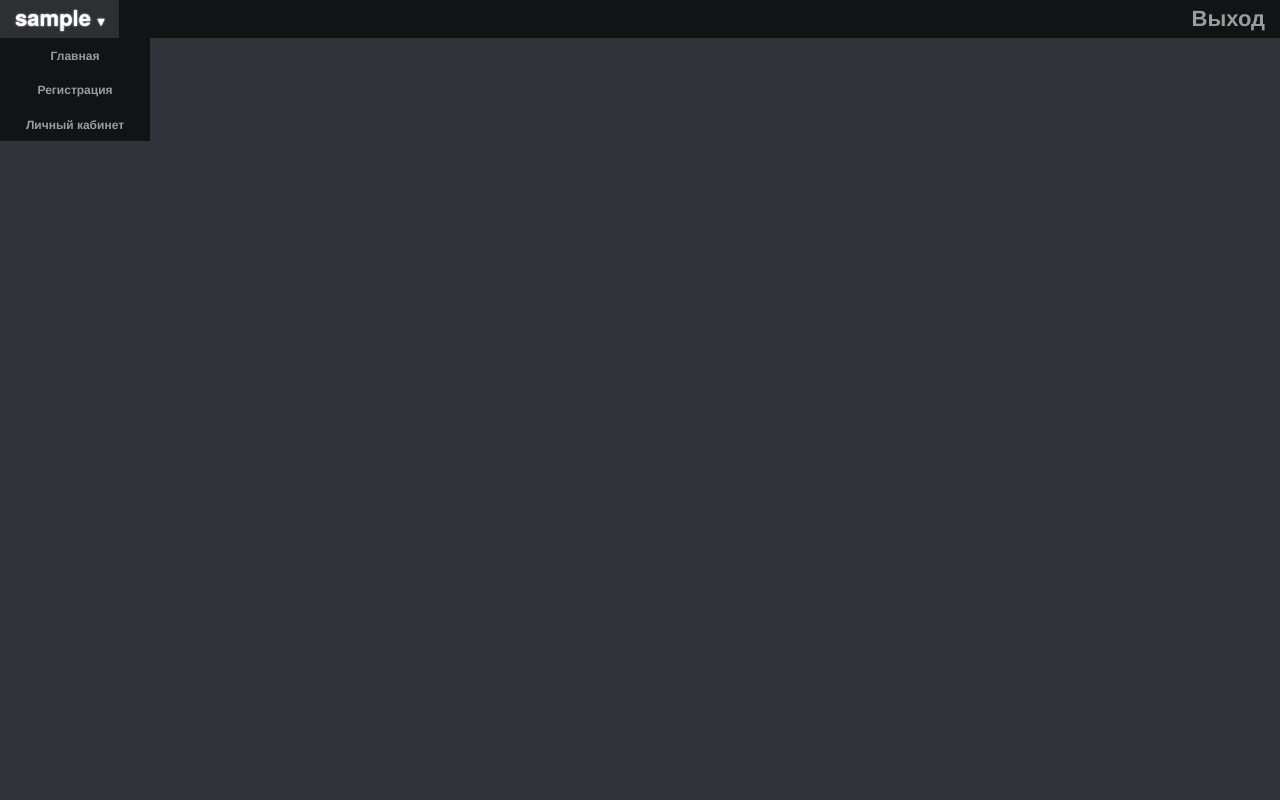
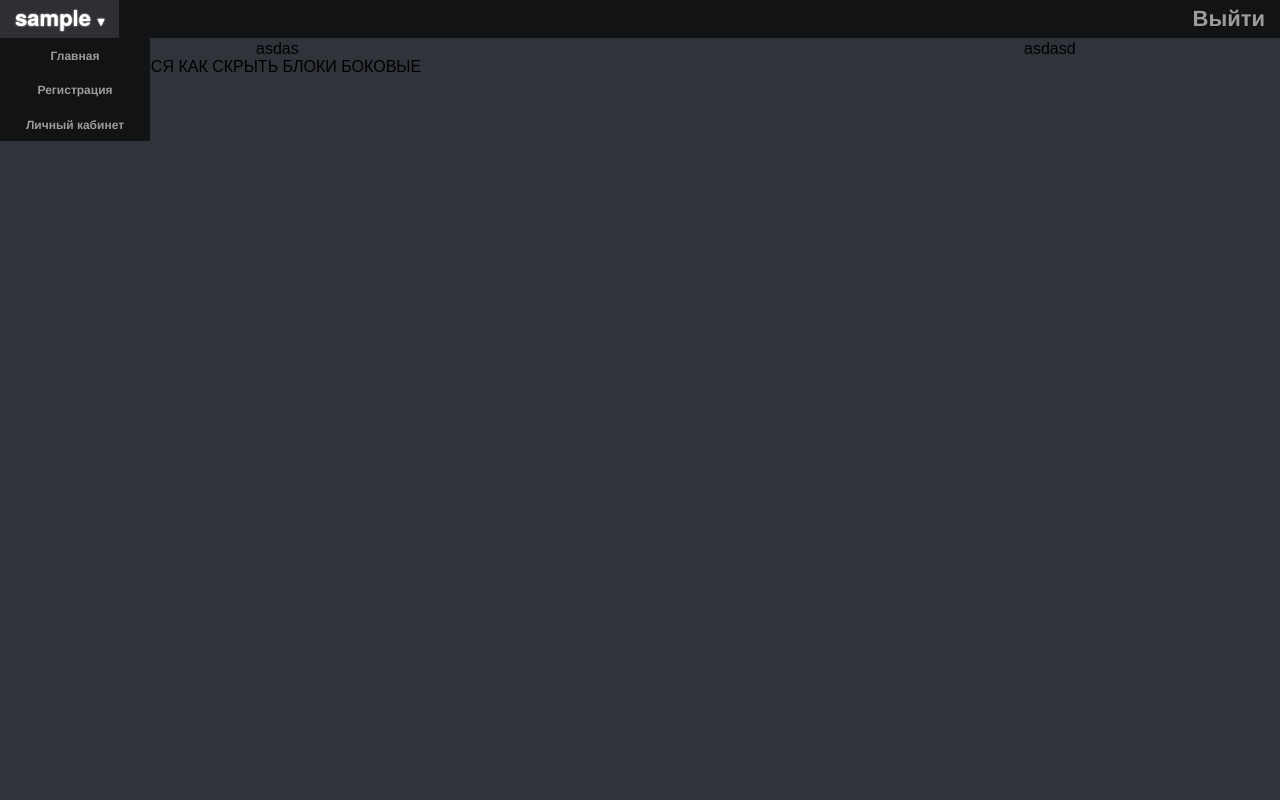
Before and after one commit to forjobaccss4/Camagru, a PHP site: page /Camagru in a window 1280 px wide. Run offline with PHP 8.4, Linux system fonts and the light colour scheme; the visitor is signed in with stand-in values (Sample User, id 1); some libraries are stand-ins or nearby versions.

Commit message:
Camagru Page

```diff
--- a/application/controllers/AuthorizationController.php
+++ b/application/controllers/AuthorizationController.php
@@ -12,7 +12,7 @@ class AuthorizationController extends AppController {
     public function indexAction() {
         session_start();
         if (isset($_SESSION['login'])) {
-            $this->button = "<li style=\"float: right\"><a href=\"/camagru/logout\">Выход</a></li>";
+            $this->button = "<li style=\"float: right\"><a href=\"/camagru/logout\">Выйти</a></li>";
         }
     }
 
--- a/application/controllers/CamagruController.php
+++ b/application/controllers/CamagruController.php
@@ -15,7 +15,7 @@ class CamagruController extends AppController {
         }
         if (isset($_SESSION['login'])) {
             $this->user = $_SESSION['login'];
-            $this->button = "<li style=\"float: right\"><a href=\"/camagru/logout\">Выход</a></li>";
+            $this->button = "<li style=\"float: right\"><a href=\"/camagru/logout\">Выйти</a></li>";
         }
     }
 
--- a/application/views/Camagru/index.php
+++ b/application/views/Camagru/index.php
@@ -4,9 +4,7 @@
     <link rel="stylesheet" href="https://unpkg.com/purecss@1.0.0/build/pure-min.css" integrity="sha384-nn4HPE8lTHyVtfCBi5yW9d20FjT8BJwUXyWZT9InLYax14RDjBj46LmSztkmNP9w" crossorigin="anonymous">
     <link rel="stylesheet" href="/css/menu.css">
 </head>
-<div class="pure-g" style="display: flex; justify-content: center">
-    <div class="pure-u" style="position: absolute">
-    </div>
+<div class="pure-g">
     <div class="pure-u">
         <div id="primary_nav_wrap" class="pure-menu pure-menu-horizontal">
             <ul class="pure-menu-list">
@@ -23,3 +21,9 @@
         </div>
     </div>
 </div>
+<div class="pure-g" style="margin-top: 40px">
+    <div id="hideThis" class="pure-u-md-1-5">asdasd</div>
+    <div class="pure-u-md-3-5 ">asdas</div>
+    <div id="hideThisToo" class="pure-u-md-1-5 ">asdasd</div>
+</div>
+<script src="/js/camagru.js"></script> //НАДО РАЗОБРАТЬСЯ КАК СКРЫТЬ БЛОКИ БОКОВЫЕ
--- /dev/null
+++ b/public/js/camagru.js
@@ -0,0 +1,8 @@
+var width = screen.width;
+var hide1 = document.getElementById('hideThis');
+var hide2= document.getElementById('hideThisToo');
+if (width < 768) {
+    alert("hello");
+    hide1.style.display = 'none';
+    hide2.style.display = 'none';
+}
```
